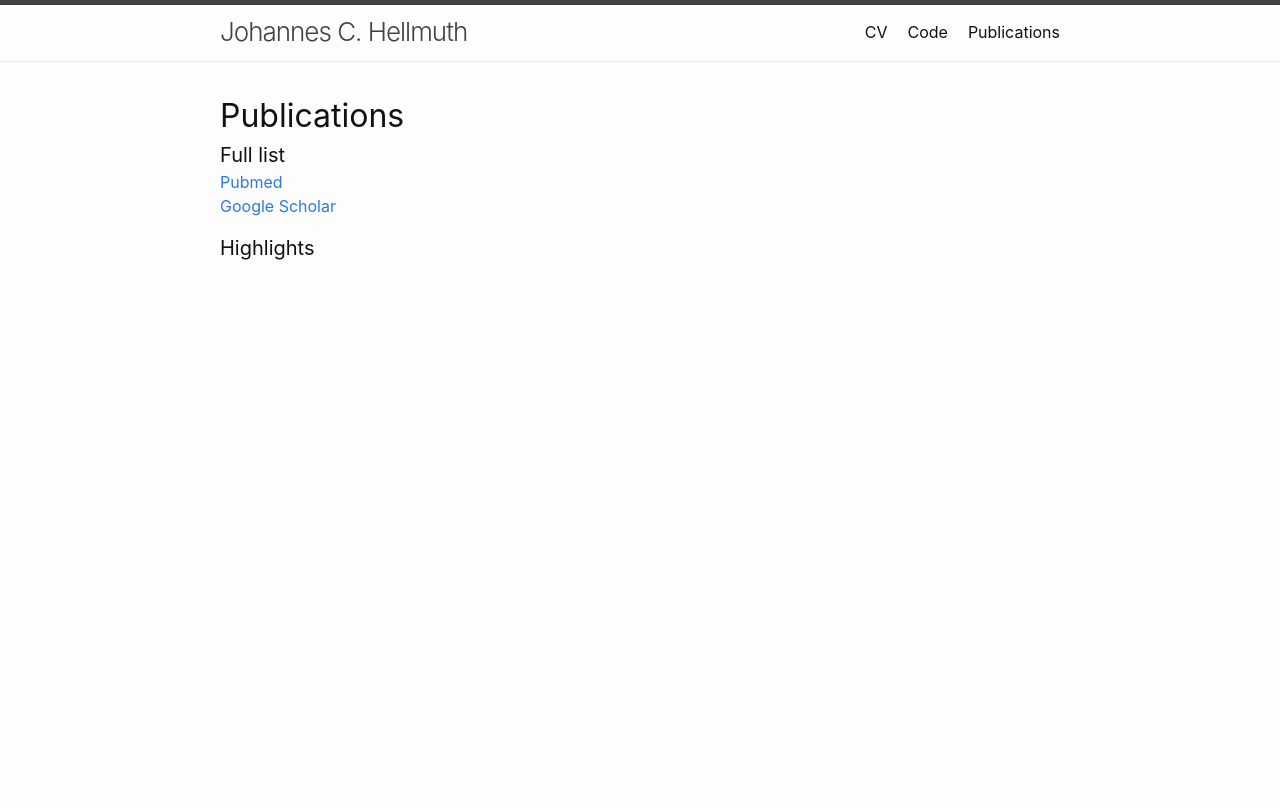
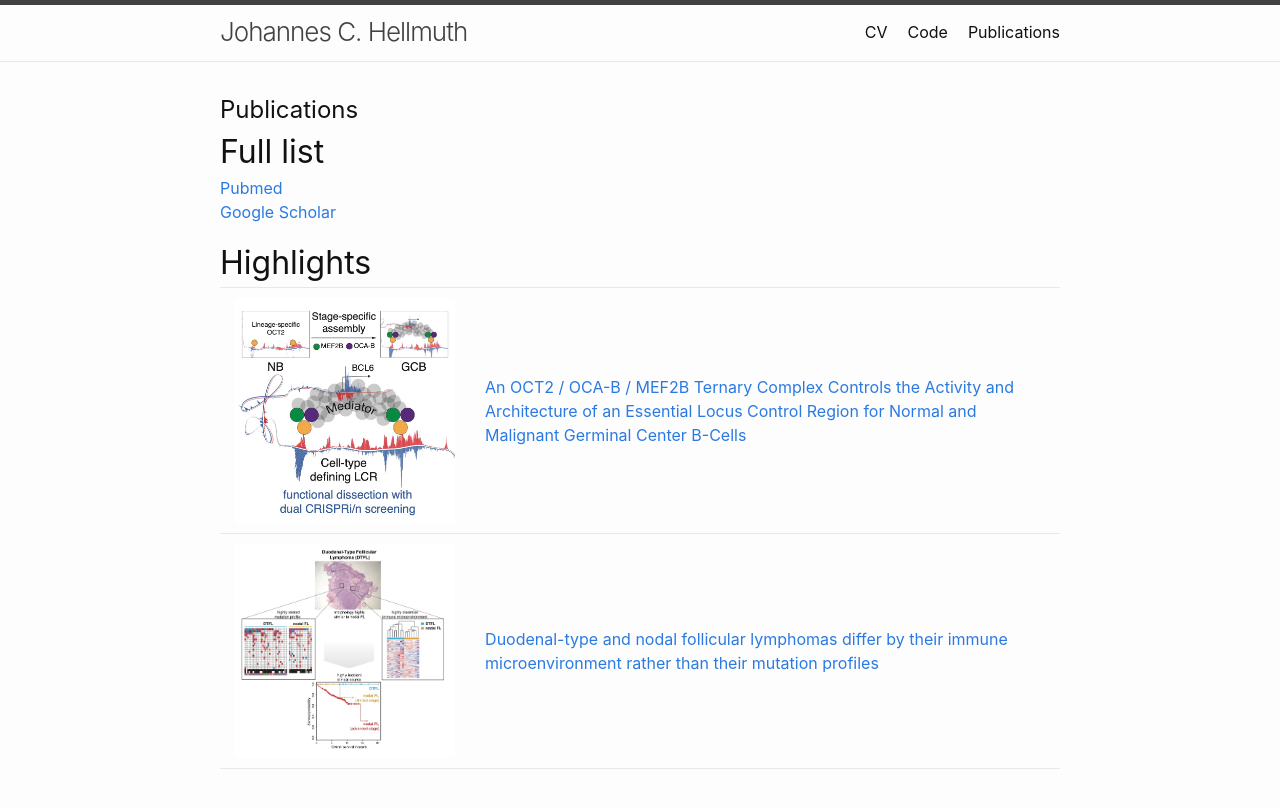
Before and after one commit to jchellmuth/jchellmuth.github.io, a Jekyll site: the page built from pages/publications.md, in a window 1280 px wide. Shown: the top 808 px of the page. Built offline with Jekyll 4.4.1, drawn with Linux system fonts in a browser that asks for light colours.

Commit message:
changed tables

```diff
--- a/_sass/minima/_base.scss
+++ b/_sass/minima/_base.scss
@@ -238,9 +238,11 @@ table {
   color: lighten($text-color, 18%);
   border-collapse: collapse;
   border: 1px solid $grey-color-light;
+  border-left: none;
+  border-right: none;
   tr {
     &:nth-child(even) {
-      background-color: lighten($grey-color-light, 6%);
+      background-color: $background-color;
     }
   }
   th, td {
@@ -253,5 +255,7 @@ table {
   }
   td {
     border: 1px solid $grey-color-light;
+    border-left: none;
+    border-right: none;
   }
 }
--- a/pages/publications.md
+++ b/pages/publications.md
@@ -3,9 +3,13 @@ layout: page
 title: Publications
 ---
 
-## Publications
-#### Full list
+# Publications
+## Full list
 [Pubmed](https://www.ncbi.nlm.nih.gov/myncbi/1pUmA1takio5y/bibliography/public/) <br>
 [Google Scholar](https://scholar.google.com/citations?hl=de&user=voIBaRUAAAAJ) <br>
 
-#### Highlights
+## Highlights
+
+|-|-|
+| <img style="width: 600px" src="/images/graphical-abstract-BCL6-LCR.jpeg"> | [An OCT2 / OCA-B / MEF2B Ternary Complex Controls the Activity and Architecture of an Essential Locus Control Region for Normal and Malignant Germinal Center B-Cells](https://www.ncbi.nlm.nih.gov/pubmed/31723990/) |
+| <img style="width: 600px" src="/images/graphical-abstract-PIFL.jpeg"> | [Duodenal-type and nodal follicular lymphomas differ by their immune microenvironment rather than their mutation profiles](https://www.ncbi.nlm.nih.gov/pubmed/30126979/) |
```
Also changed, not shown: pages/code.md (+7 -7 lines), images/graphical-abstract-BCL6-LCR.jpeg (added), images/graphical-abstract-PIFL.jpeg (added).
